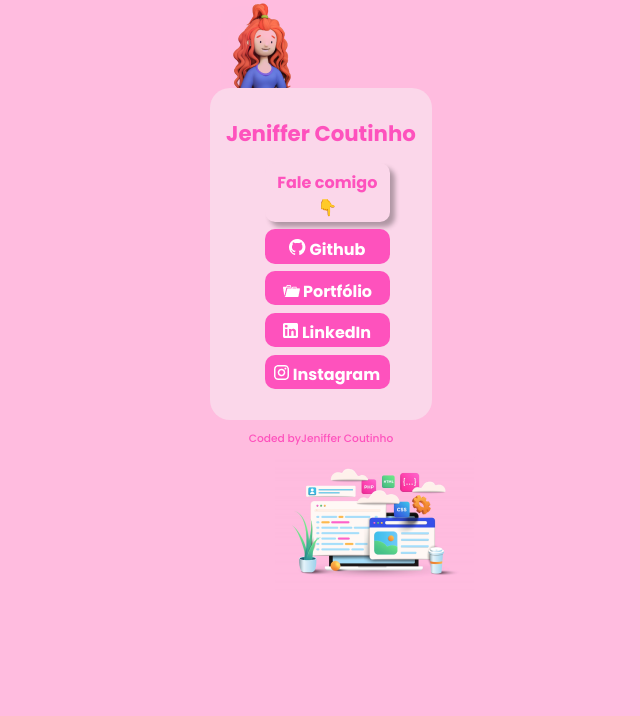
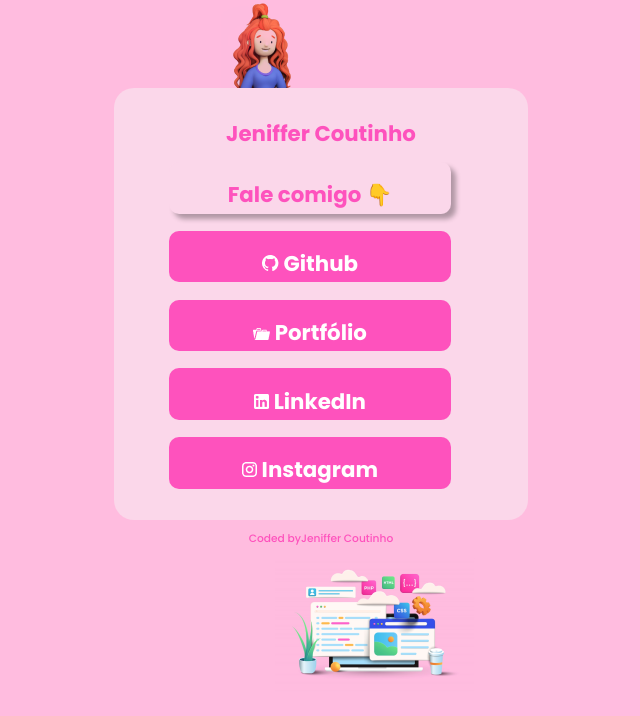
Before and after one commit to jeniffercoutinho/fale-comigo, a plain HTML site: page index.html in a window 768 px wide. Shown: the whole page, without its empty margins (63-703 px from the left). Drawn offline with Linux system fonts and the light colour scheme.

Commit message:
Add files via upload

```diff
--- a/estilo.css
+++ b/estilo.css
@@ -1,8 +1,17 @@
 @import url('https://fonts.googleapis.com/css2?family=Poppins:wght@500;700;900&display=swap');
 
-@media only screen and (max-device-width: 900px) {
+@media screen and (min-width: 1024px) {
     .card { width:100%; }
-    }
+}
+
+@media screen and (min-width: 768px) and (max-width: 1023px) {
+    .card { width:100%; }
+}
+
+@media screen and (max-width: 1024px) {
+    .card { width:100%; }
+}
+
 
 body {
 
@@ -42,6 +51,7 @@
     padding: 5% 1% 1% 1%;
     text-align: center;
     border-radius: 10px;
+    font-size: 16pt;
 }
 
 a {
@@ -53,7 +63,7 @@
 }
 
 .card {
-    width: 25%;
+    width: 50%;
     height: auto;
     background-color: rgba(251, 215, 234, 1);
     padding: 2%;
```
